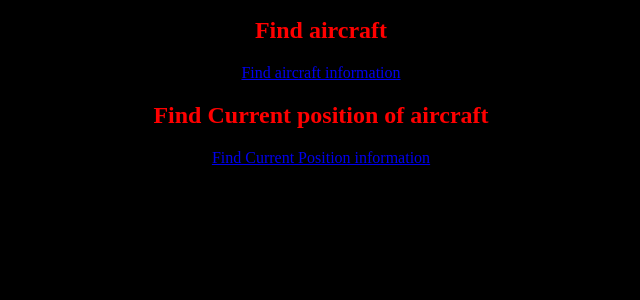
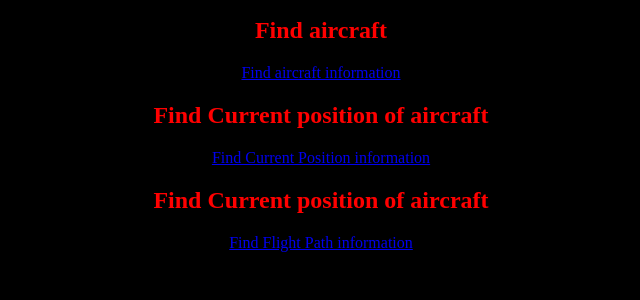
Before and after one commit to asukapeace/flights, a Flask app: page / in a window 1280 px wide. Shown: the part 270-570 px from the top of the page, without its empty margins (319-959 px from the left). Run offline with Flask 3, Linux system fonts and the light colour scheme.

Commit message:
add query page for flight path tracking

```diff
--- a/app/routes.py
+++ b/app/routes.py
@@ -26,6 +26,10 @@ def aircraft_query():
 @app.route('/current-position-query', methods=['GET', 'POST'])
 def current_position_query():
     return render_template('query.html', data={'current_position' : True})
+
+@app.route('/flight-track-query', methods=['GET', 'POST'])
+def flight_track_query():
+    return render_template('query.html', data={'tracking' : True})
 
 def _format_request_dates(d):
     return int(datetime.strptime(d, "%Y-%m-%dT%H:%M").timestamp())
@@ -91,13 +95,13 @@ def current_position():
         position = None
     return render_template('track_aircraft.html', icao24=icao24, position=position)
 
-@app.route('/flight-path/<string:icao24>')
-def flight_path(icao24):
+@app.route('/flight-path', methods=['GET'])
+def flight_path():
+    icao24 = request.args.get('icao24')
     flight_tracks = _getAPI().get_track_by_aircraft(icao24)
 
     coordinates = []
     for track in flight_tracks.path:
-        print(track)
         coordinates.append((track[1], track[2]))
 
     return render_template('flight_path.html', icao24=icao24, coordinates=coordinates)
--- a/app/templates/index.html
+++ b/app/templates/index.html
@@ -26,5 +26,9 @@
         <h2>Find Current position of aircraft</h2>
         <a href="/current-position-query">Find Current Position information</a>
     </div>
+    <div id="flightTrackingQuery">
+        <h2>Find Current position of aircraft</h2>
+        <a href="/flight-track-query">Find Flight Path information</a>
+    </div>
 </body>
 </html>
```
Also changed, not shown: app/templates/query.html (+7 -0 lines).
